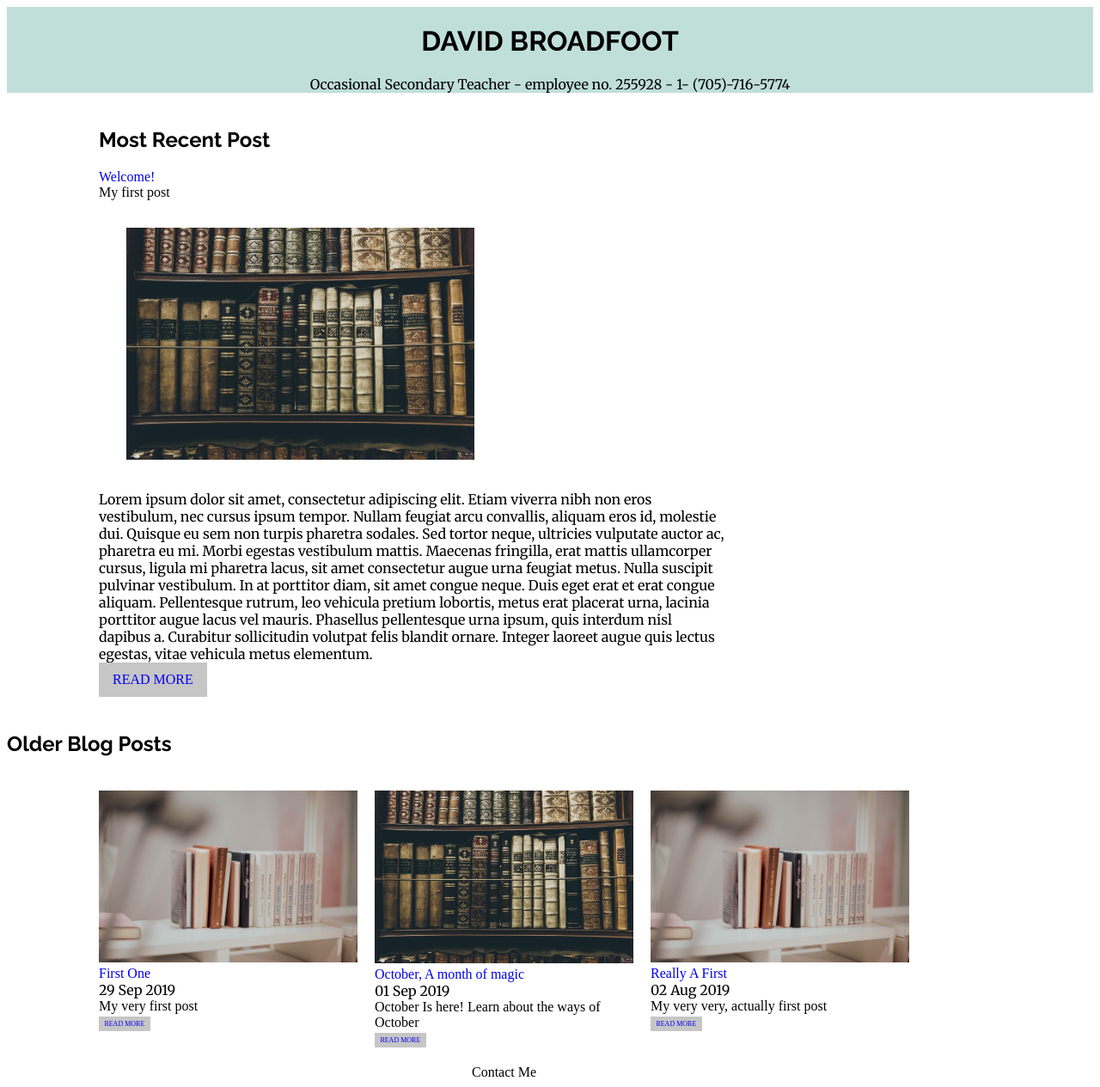
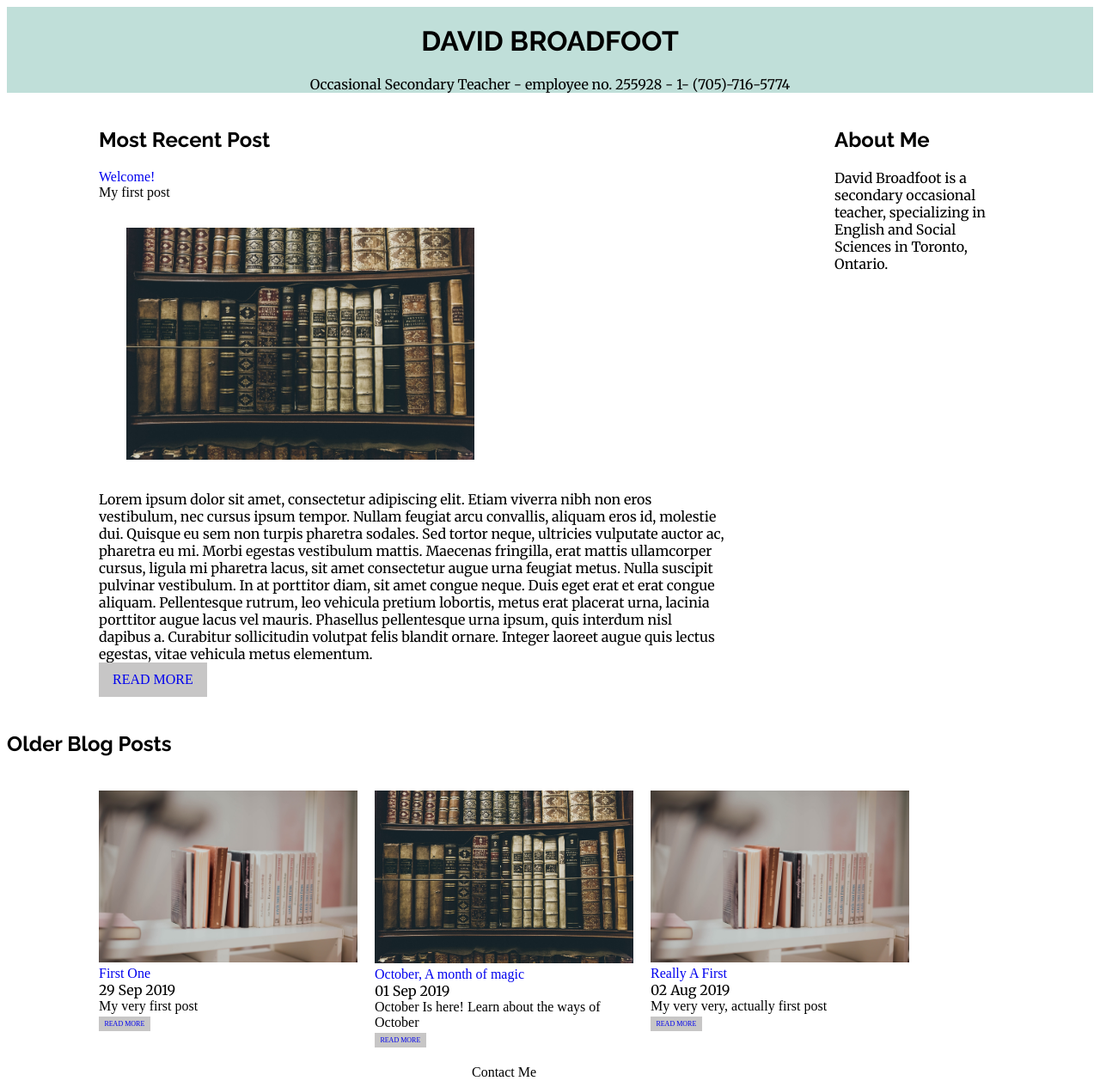
Before and after one commit to davidbroadfoot/site, a Jekyll site: the page built from index.html, in a window 1280 px wide. Shown: the whole page at 86% size. Built offline with Jekyll 4.4.1, drawn with Linux system fonts in a browser that asks for light colours.

Commit message:
explr sidebar

```diff
--- a/assets/css/common.css
+++ b/assets/css/common.css
@@ -62,6 +62,10 @@ li {
 .recent-posts {
 
 grid-column: col-start 2 / span 7;
+}
+
+.sidebar {
+  grid-column: 10 / 12;
 }
 
 .older-posts {
--- a/index.html
+++ b/index.html
@@ -27,6 +27,12 @@ layout: default
   </ul>
 </div>
 
+<div class="sidebar">
+<h2>About Me</h2>
+<p class="sidebar_speech"> David Broadfoot is a secondary occasional teacher,
+  specializing in English and Social Sciences in Toronto, Ontario. </p>
+</div>
+
 
   <div class="older-posts">
       <h2 class="older-h2"> Older Blog Posts </h2>
```
